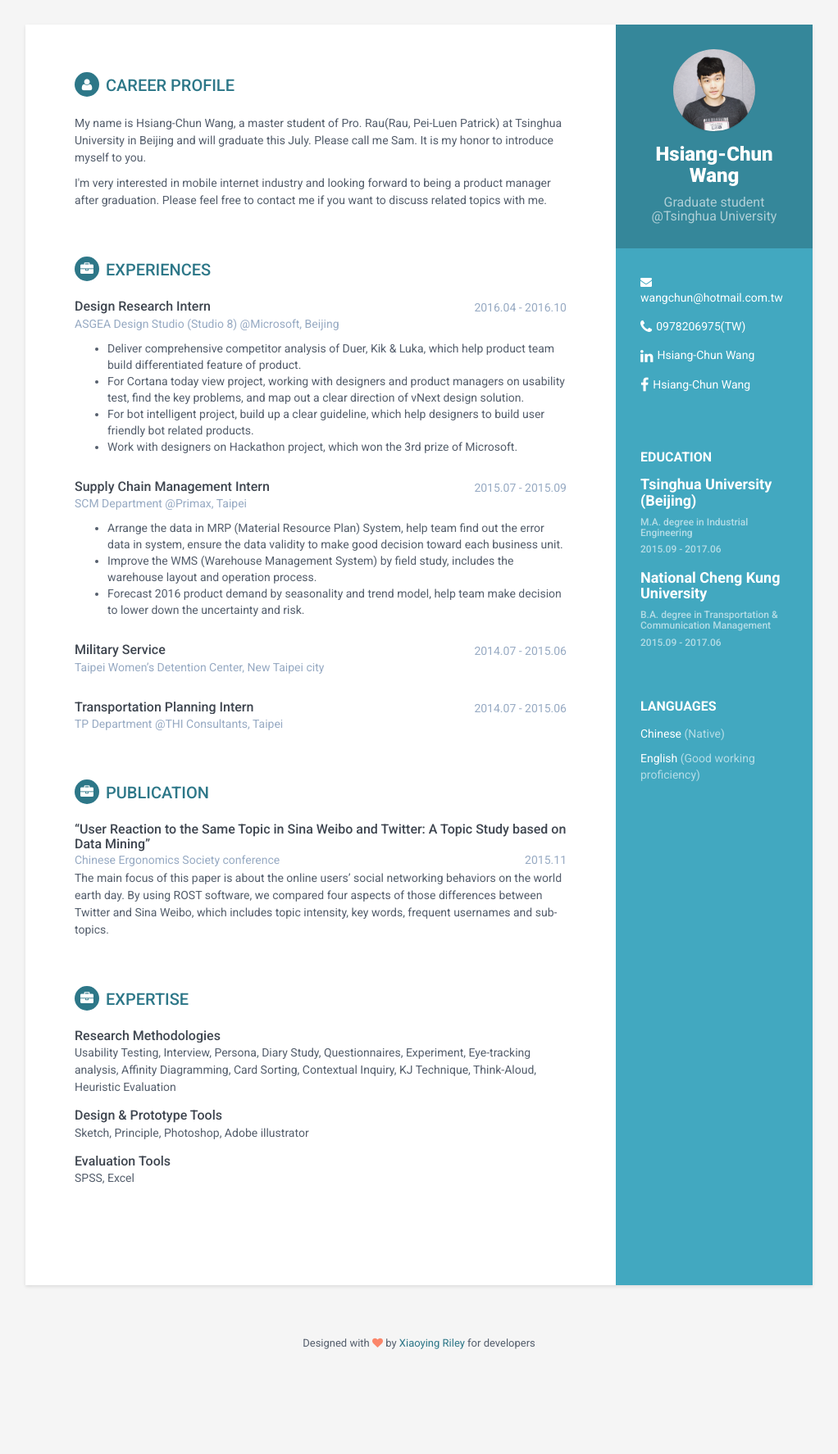
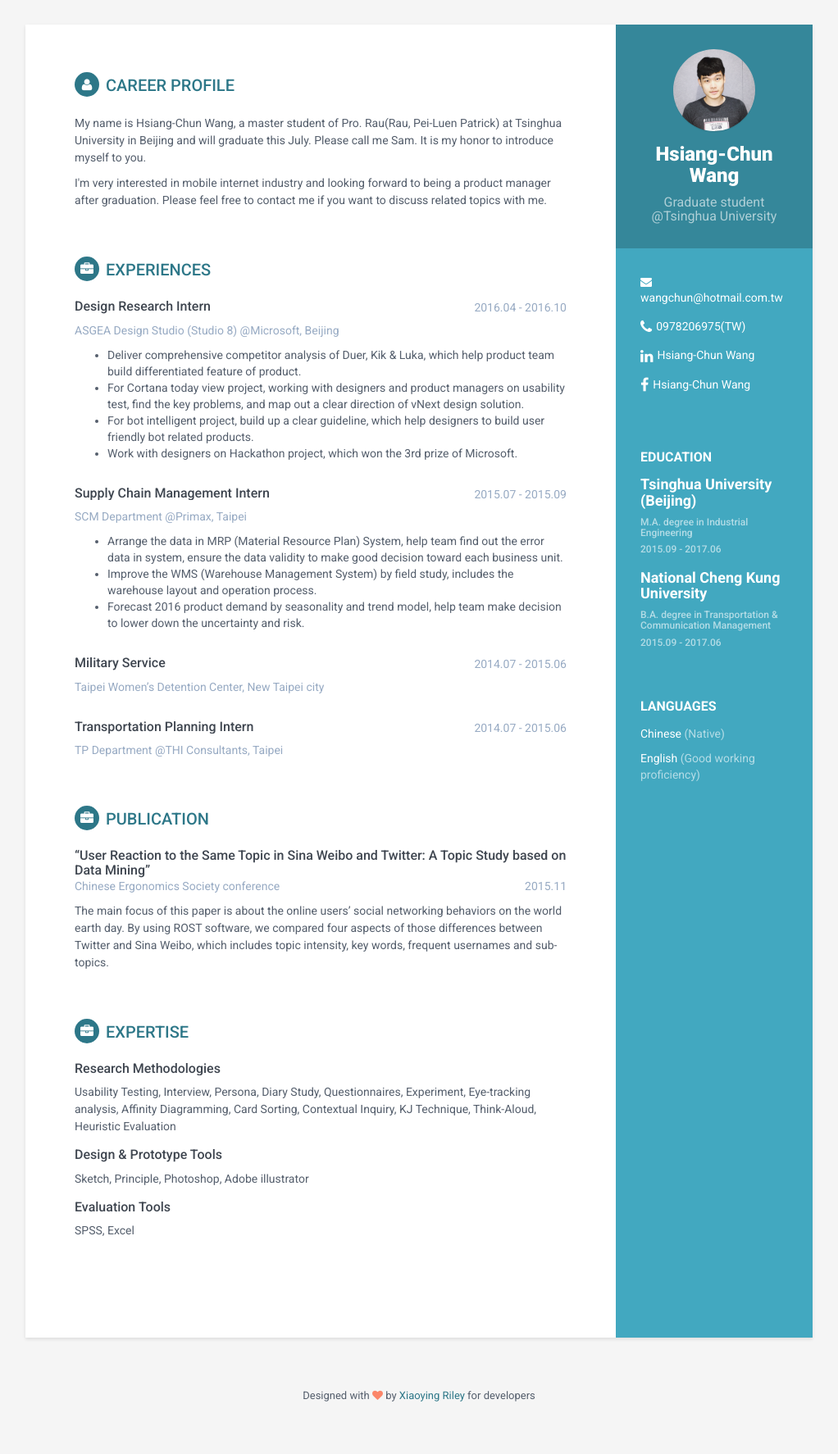
Before and after one commit to hsiangchunwang/hsiangchunwang.github.io, a Jekyll site: the page built from index.html, in a window 1280 px wide. Shown: the whole page at 82% size, without its empty margins (129-1151 px from the left). Built offline with Jekyll 4.4.1, drawn with Linux system fonts in a browser that asks for light colours; before the commit the page ends 1710 px from its top, so only the background shows below that.

Commit message:
Update styles.css

```diff
--- a/assets/css/styles.css
+++ b/assets/css/styles.css
@@ -196,7 +196,7 @@ p {
 .main-wrapper .upper-row {
   position: relative;
   overflow: hidden;
-  margin-bottom: 2px;
+  margin-bottom: 10px;
 }
 .main-wrapper .job-title {
   color: #3F4650;
@@ -219,6 +219,7 @@ p {
 }
 .main-wrapper .conference {
   position: relative;
+  margin-top: 0;
   margin-bottom: 0;
   color: #97AAC3;
 }
```
